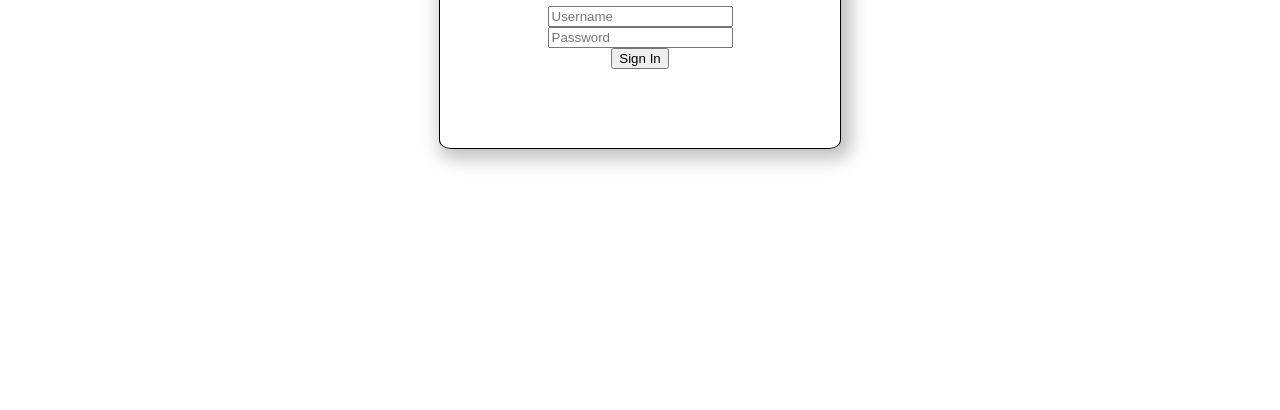
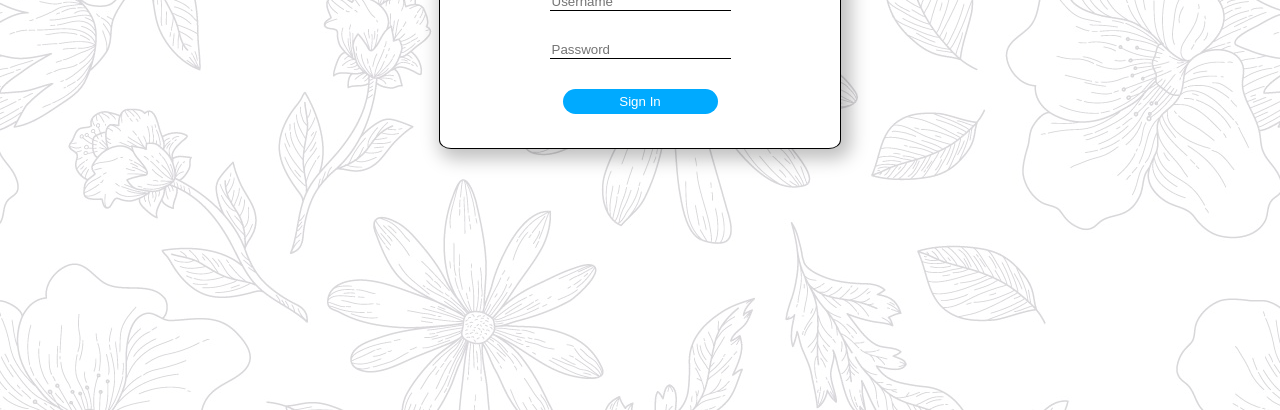
Before and after one commit to JustSamantha/samantha-castillo-login-ui-project, a plain HTML site: page index.html in a window 1280 px wide. Shown: the part 390-800 px from the top of the page. Drawn offline with Linux system fonts and the light colour scheme.

Commit message:
Adds improvements to the form - Adds custom fonts - Adds background image - Adds favicon - Adds input attributes - Adds style to the input and button

```diff
--- a/index.html
+++ b/index.html
@@ -3,16 +3,37 @@
   <head>
     <meta charset="UTF-8" />
     <meta name="viewport" content="width=device-width, initial-scale=1.0" />
+    <link rel="preconnect" href="https://fonts.googleapis.com" />
+    <link rel="preconnect" href="https://fonts.gstatic.com" crossorigin />
+    <link
+      href="https://fonts.googleapis.com/css2?family=Lato:ital,wght@0,100;0,300;0,400;0,700;0,900;1,100;1,300;1,400;1,700;1,900&display=swap"
+      rel="stylesheet"
+    />
     <link rel="stylesheet" href="styles.css" />
+    <link rel="icon" type="image/x-icon" href="/assets/favicon.ico" />
     <title>Samantha's Login Project</title>
   </head>
   <body>
     <main>
-      <form id="signInForm" action="">
+      <form id="signInForm" action="" method="post">
         <h1>Sign In</h1>
-        <input type="text" name="username" placeholder="Username" required />
-        <input type="password" name="password" placeholder="Password" required />
-        <button type="submit">Sign In</button>
+        <input
+          type="text"
+          name="username"
+          placeholder="Username"
+          autocomplete="username"
+          maxlength="25"
+          required
+        />
+        <input
+          type="password"
+          name="password"
+          placeholder="Password"
+          autocomplete="current-password"
+          maxlength="25"
+          required
+        />
+        <button type="submit" id="submit">Sign In</button>
       </form>
     </main>
   </body>
--- a/styles.css
+++ b/styles.css
@@ -1,3 +1,11 @@
+html {
+  font-family: Lato;
+  background-image: url("/assets/background.jpg");
+  background-repeat: repeat;
+  background-color: rgba(255,255,255,0.8);
+  background-blend-mode: lighten;
+}
+
 main {
   min-width: 95vw;
   min-height: 95vh;
@@ -17,4 +25,21 @@ form {
   flex-flow: column nowrap;
   align-items: center;
   justify-content: center;
+  background-color: white;
 }
+
+input {
+  border: 0px;
+  border-bottom: 1px solid black;
+  margin-top: 30px;
+}
+
+#submit {
+  margin-top: 30px;
+  background-color: rgb(0, 170, 255);
+  border: 0px;
+  border-radius: 20px;
+  width: 155px;
+  height: 25px;
+  color: white;
+}
```
Also changed, not shown: assets/background.jpg (added), assets/favicon.ico (added).
